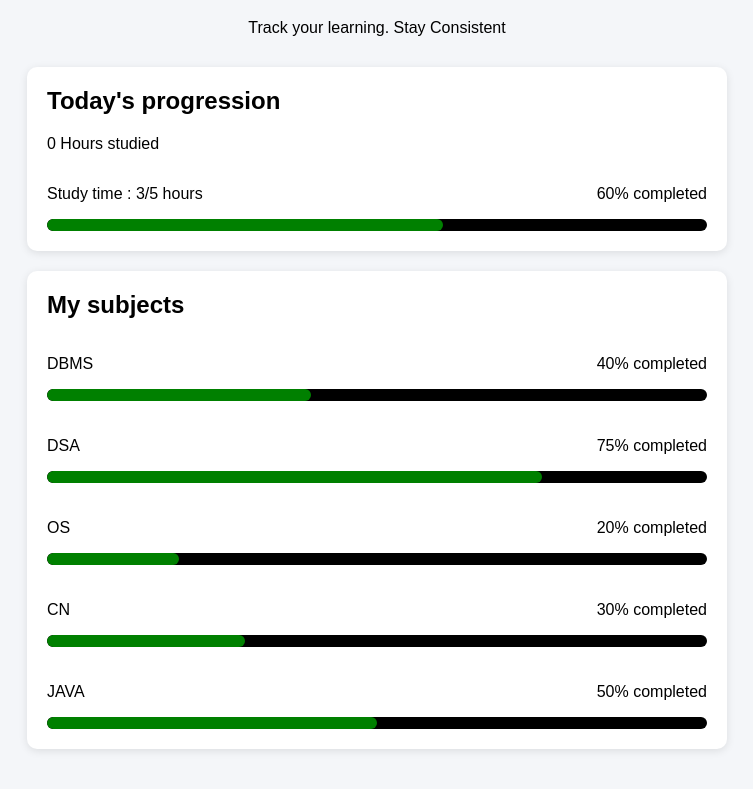
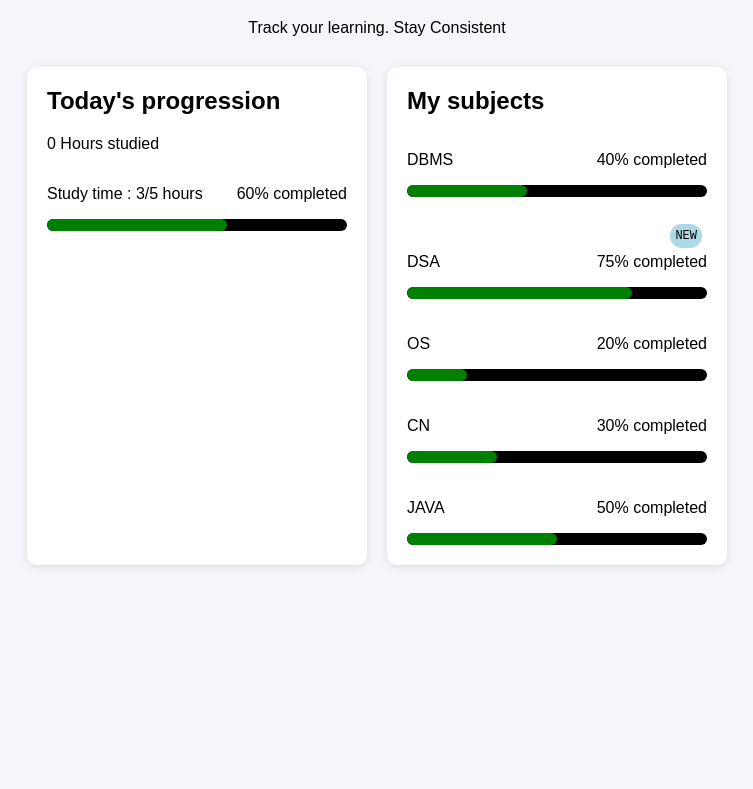
Before and after one commit to FaliqulIsbha/study-tracker, a plain HTML site: page index.html in a window 1280 px wide. Shown: the part 81-870 px from the top of the page, without its empty margins (263-1016 px from the left). After the commit the page ends 800 px from the top, so only its background shows below. Drawn offline with Linux system fonts and the light colour scheme.

Commit message:
Day 6-7: flex, layout, hover, transition, NEW  badge

```diff
--- a/index.html
+++ b/index.html
@@ -14,7 +14,7 @@
         <p>Track your learning. Stay Consistent</p>
     </header>
 
-    <main>
+    <main class = "arrange">
         <div class="card">
             <h2>Today's progression</h2>
             <p>0 Hours studied</p>
@@ -46,10 +46,15 @@
                 </div>
 
                 <div class="dsa">
-                    <div class="subject-progression">
+                    <p class = "badge">NEW</p>
+
+                        <div class="subject-progression dsa-progression">
                         <p>DSA</p>
                         <p>75% completed</p>
+
+
                     </div>
+
                     <div class="progress-bar">
 
                             <div class = "progress dsa-width"></div>
--- a/style.css
+++ b/style.css
@@ -14,6 +14,9 @@ h1{
 }
 
 .card{
+    box-sizing: border-box;
+    transition: background-color 0.3s ease;
+    flex: 1;
     background-color: white;
     padding: 20px;
     margin-bottom: 20px;
@@ -26,6 +29,10 @@ h1{
 }
 
 main{
+    gap: 20px;
+
+    display: flex;
+    flex-direction: row;
     max-width: 700px;
     margin : 30px auto;
 }
@@ -94,13 +101,40 @@ main{
 }
 
 
-@media (max-width : 480px){
+@media (max-width : 768px){
     body{
         padding:10px;
 
     }
 
     main{
+        flex-direction: column;
+
         margin-top: 15px;
     }
 }
+
+.card:hover{
+  background-color:beige;
+}
+
+.dsa{
+    position:relative;
+}
+
+.badge{
+    position: absolute;
+    right:5px;
+    top:-5px;
+    background-color: lightblue;
+    padding: 5px;
+    border-radius: 50px;
+    font-family: 'Courier New', Courier, monospace;
+    font-size: 12px;
+
+}
+
+.dsa-progression{
+    padding-top: 20px;
+
+}
```
Also changed, not shown: 2 other files.
